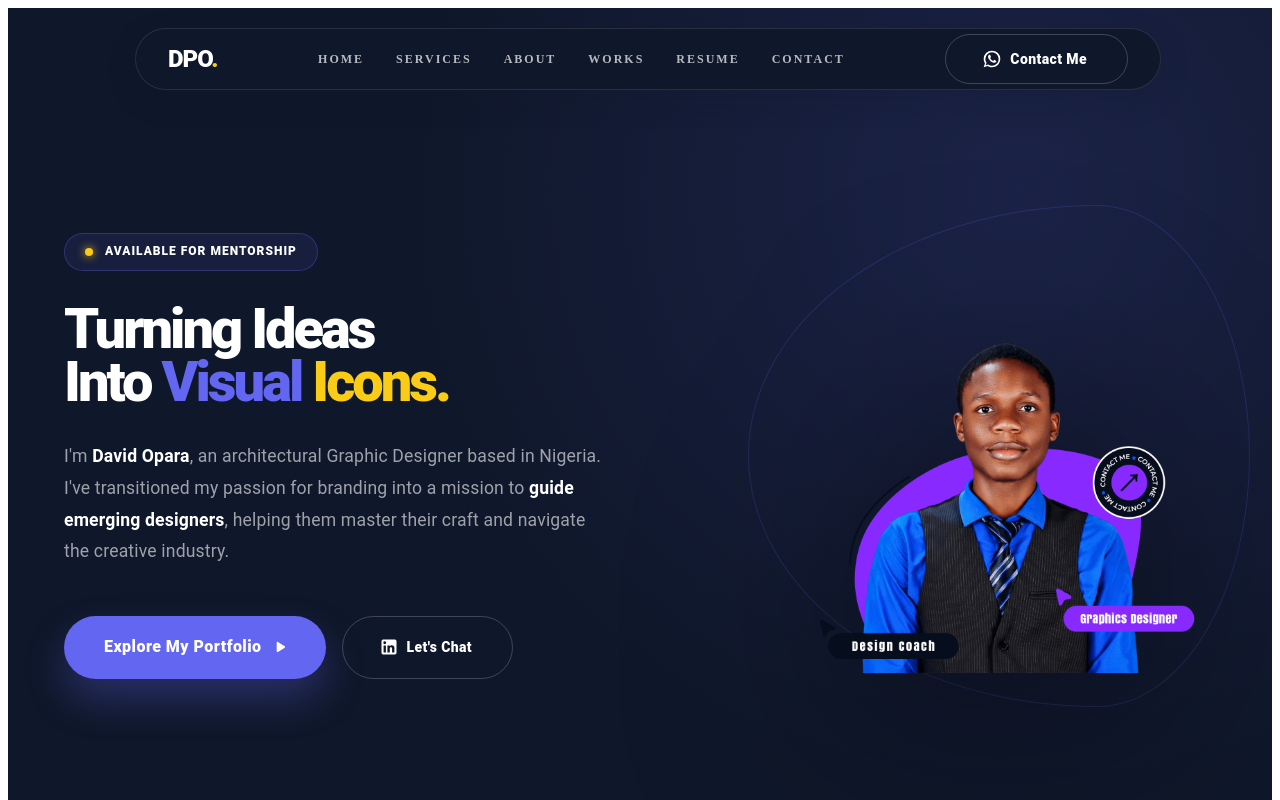
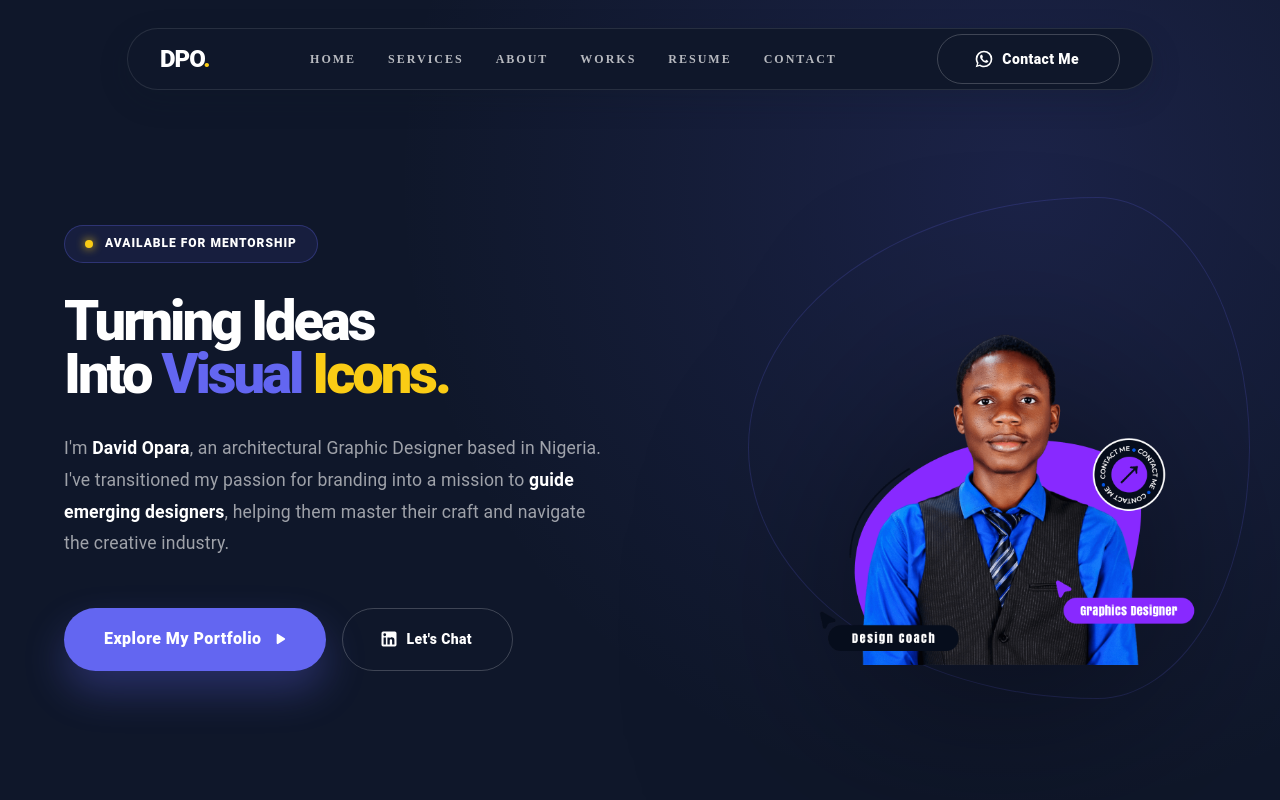
Before and after one commit to isaac555-stack/DPO-GRAPHICS, a React (Vite) app: page / in a window 1280 px wide. Shown: the top 800 px of the page. Built offline with nearby package versions, Linux system fonts and the light colour scheme.

Commit message:
Add global styles and optimize image formats for better performance

```diff
--- /dev/null
+++ b/src/App.css
@@ -0,0 +1,11 @@
+html,
+body {
+  margin: 0;
+  padding: 0;
+  width: 100%;
+  overflow-x: hidden; /* Prevents accidental horizontal scrolling */
+}
+
+#root {
+  width: 100%;
+}
--- a/src/App.jsx
+++ b/src/App.jsx
@@ -1,4 +1,4 @@
-import { StrictMode } from "react";
+import "./App.css";
 
 import Portfolio from "./pages/Home.jsx";
 
--- a/src/main.jsx
+++ b/src/main.jsx
@@ -6,8 +6,6 @@ import { StyledEngineProvider } from "@mui/material/styles";
 
 createRoot(document.getElementById("root")).render(
   <StrictMode>
-    <StyledEngineProvider injectFirst>
-      <App />
-    </StyledEngineProvider>
-  </StrictMode>
+    <App />
+  </StrictMode>,
 );
```
